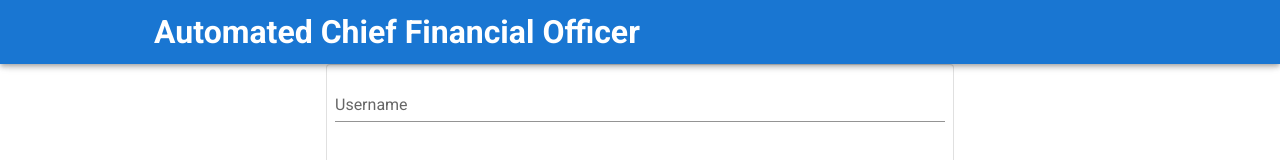
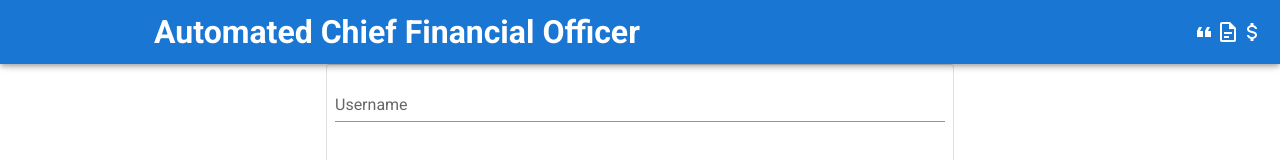
Before and after one commit to poorprogrammer/cfo, a Vue app in the folder web2/: page /login in a window 1280 px wide. Shown: the top 160 px of the page. Built offline with nearby package versions, Linux system fonts and the light colour scheme.

Commit message:
add link to quotations invoices and receipts

```diff
--- a/web2/src/App.vue
+++ b/web2/src/App.vue
@@ -18,6 +18,16 @@
       </div>
 
       <v-spacer></v-spacer>
+
+      <router-link to="/quotations">
+        <v-icon dark>mdi-format-quote-open</v-icon>
+      </router-link>
+      <router-link to="/invoices">
+        <v-icon dark>mdi-file-document-outline</v-icon>
+      </router-link>
+      <router-link to="/receipts">
+        <v-icon dark>mdi-currency-usd</v-icon>
+      </router-link>
     </v-app-bar>
 
     <v-main>
```
